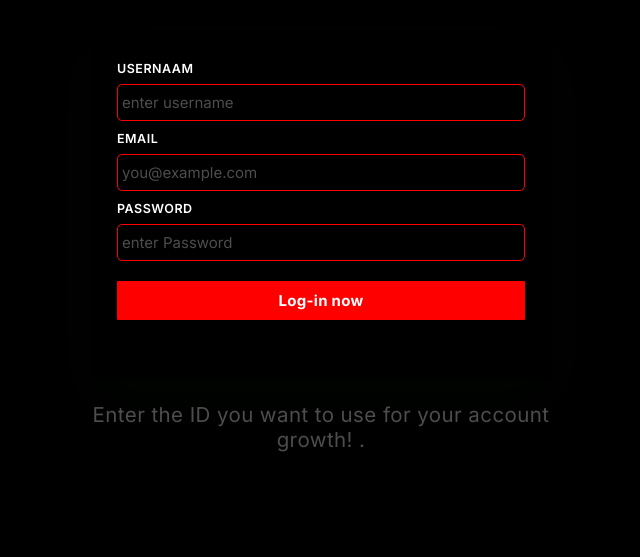
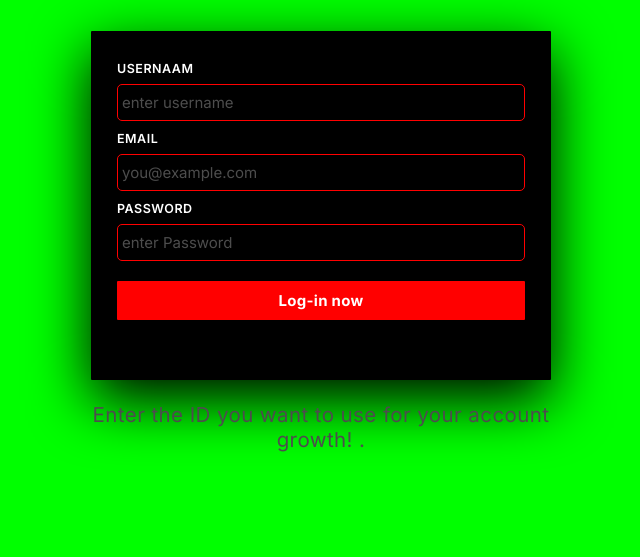
Before and after one commit to livnsox-debug/Plus, a plain HTML site: page Index.html in a window 1280 px wide. Shown: the part 243-800 px from the top of the page, without its empty margins (319-959 px from the left). Drawn offline with nearby package versions, Linux system fonts and the light colour scheme; a web font is replaced by a local one.

Commit message:
Change background color from black to green

```diff
--- a/Index.html
+++ b/Index.html
@@ -8,7 +8,7 @@
 <link href="https://fonts.googleapis.com/css2?family=Playfair+Display:ital,wght@0,500;0,700;1,500&family=Inter:wght@400;500;600;700&display=swap" rel="stylesheet">
 <style>
   :root{
-    --bg: #000;
+    --bg: #0f0;
     --card: #000;
     --card-border: #f00;
     --gold: #f00;
```
